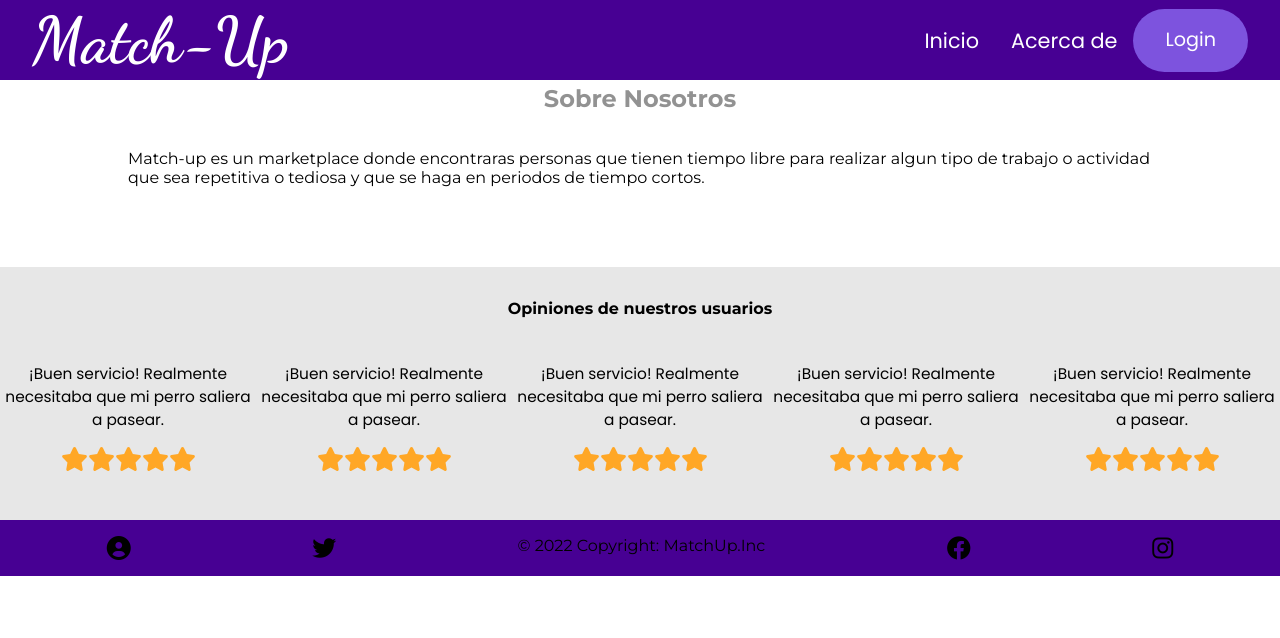
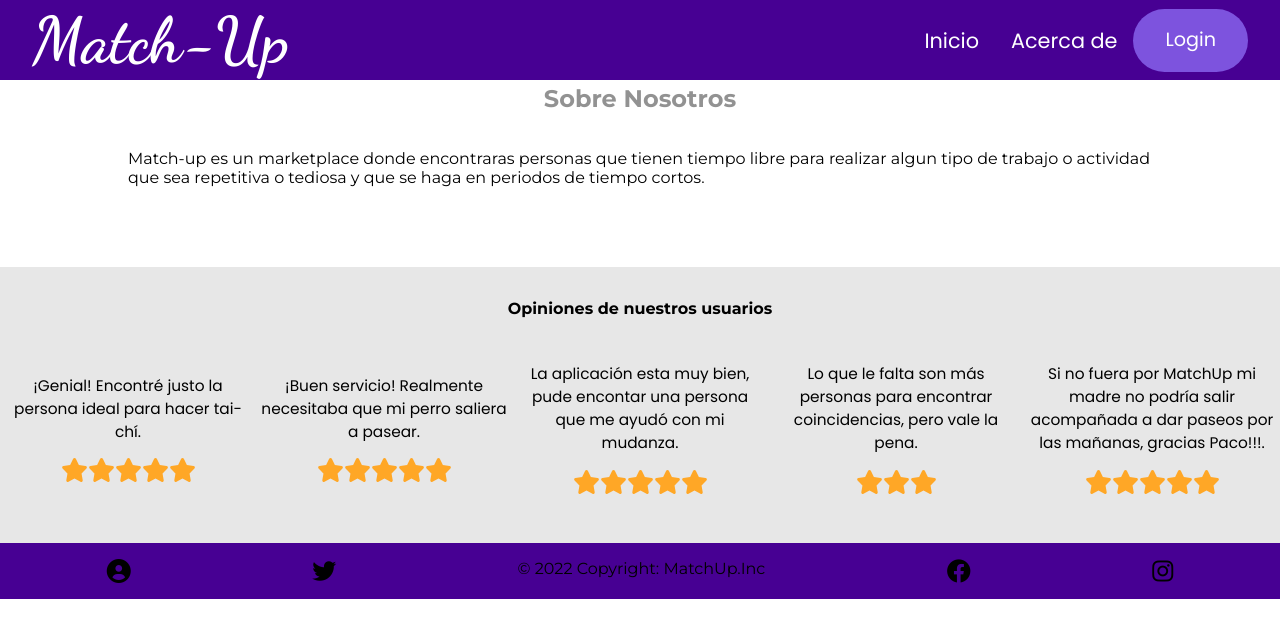
Before and after one commit to JairoSolarteRodriguez/match-app-front, a React (Create React App) app: page /about in a window 1280 px wide. Shown: the top 638 px of the page. Built offline with nearby package versions, Linux system fonts and the light colour scheme.

Commit message:
setting testimonial user comments

```diff
--- a/src/components/TestimonialSection/Testimonial.jsx
+++ b/src/components/TestimonialSection/Testimonial.jsx
@@ -9,8 +9,7 @@ const Testimonial = () => {
 
       <div className="c-testimonial__content-text">
 
-        <div className="c-testimonial_div"><p>¡Buen servicio!
-        Realmente necesitaba que mi perro saliera a pasear.</p>
+        <div className="c-testimonial_div"><p>¡Genial! Encontré justo la persona ideal para hacer tai-chí.</p>
           <div>
             <FontAwesomeIcon icon={faStar}
             className="c-testimonial_icon"/>
@@ -38,8 +37,7 @@ const Testimonial = () => {
               </div>
           </div>
 
-        <div className="c-testimonial_div"><p>¡Buen servicio!
-        Realmente necesitaba que mi perro saliera a pasear.</p>
+        <div className="c-testimonial_div"><p>La aplicación esta muy bien, pude encontar una persona que me ayudó con mi mudanza.</p>
           <div>
             <FontAwesomeIcon icon={faStar}
             className="c-testimonial_icon"/>
@@ -54,13 +52,8 @@ const Testimonial = () => {
           </div>
         </div>
 
-        <div className="c-testimonial_div"><p>¡Buen servicio!
-        Realmente necesitaba que mi perro saliera a pasear.</p>
+        <div className="c-testimonial_div"><p>Lo que le falta son más personas para encontrar coincidencias, pero vale la pena.</p>
           <div>
-            <FontAwesomeIcon icon={faStar}
-            className="c-testimonial_icon"/>
-            <FontAwesomeIcon icon={faStar}
-            className="c-testimonial_icon"/>
             <FontAwesomeIcon icon={faStar}
             className="c-testimonial_icon"/>
             <FontAwesomeIcon icon={faStar}
@@ -70,8 +63,7 @@ const Testimonial = () => {
           </div>
         </div>
 
-        <div className="c-testimonial_div"><p>¡Buen servicio!
-        Realmente necesitaba que mi perro saliera a pasear.</p>
+        <div className="c-testimonial_div"><p>Si no fuera por MatchUp mi madre no podría salir acompañada a dar paseos por las mañanas, gracias Paco!!!.</p>
           <div>
             <FontAwesomeIcon icon={faStar}
             className="c-testimonial_icon"/>
```
